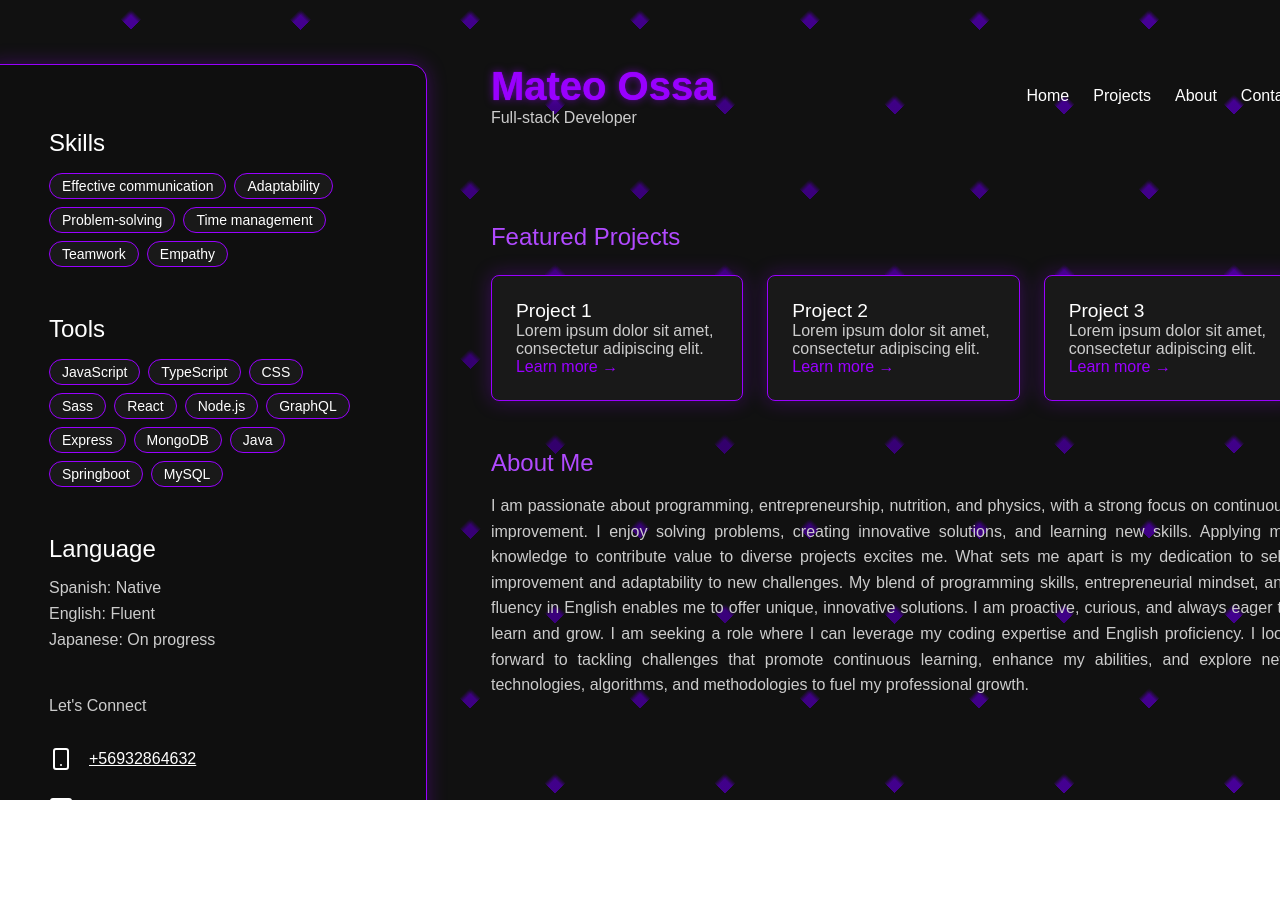
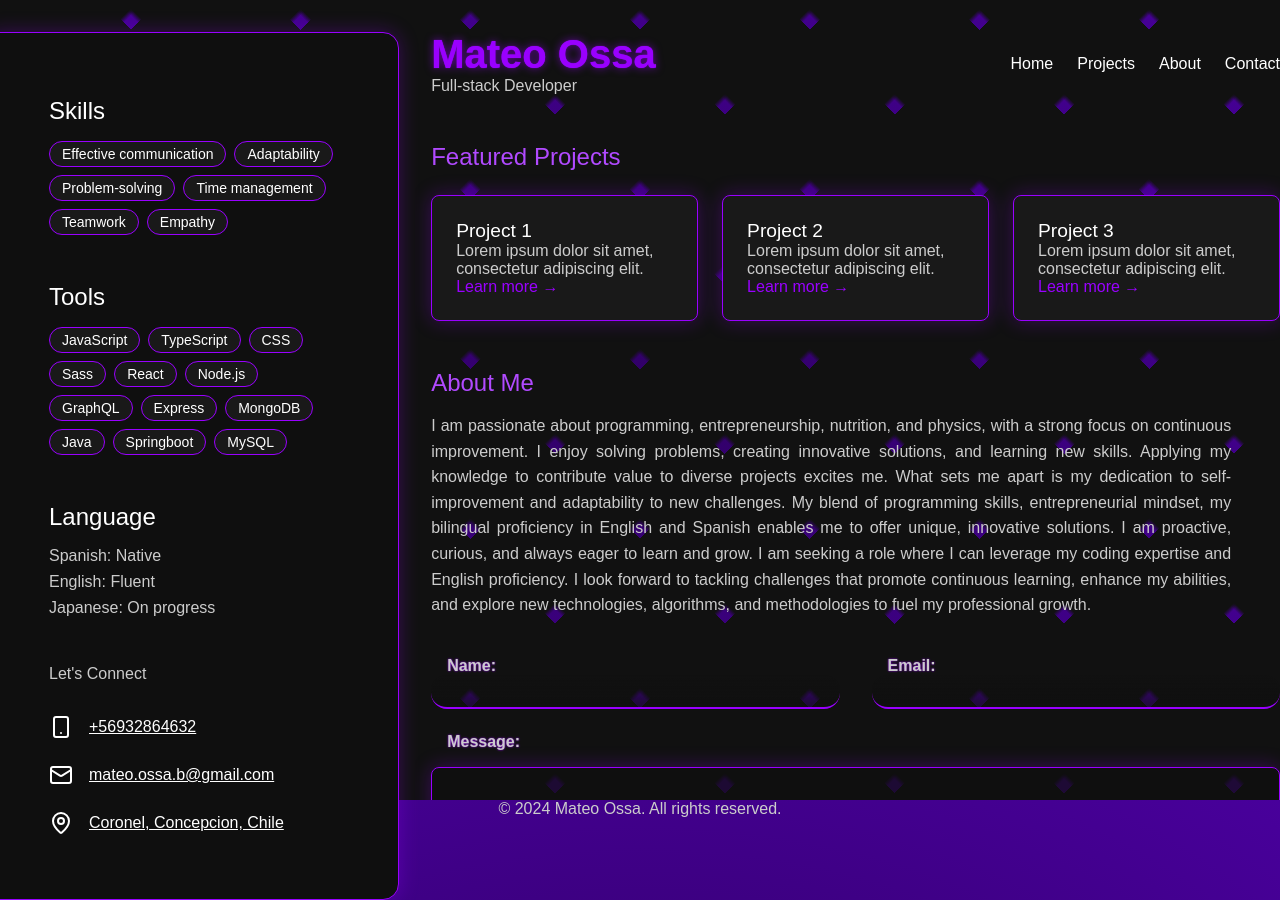
Before and after one commit to 00Mateo00/portfolio, a React (Vite) app: page / in a window 1280 px wide. Shown: the top 900 px of the page. Before the commit the page ends 800 px from the top, so only its background shows below. Built offline with nearby package versions, Linux system fonts and the light colour scheme; no server answers.

Commit message:
email form added

```diff
--- a/package.json
+++ b/package.json
@@ -12,6 +12,7 @@
     "deploy": "gh-pages -d dist"
   },
   "dependencies": {
+    "@emailjs/browser": "^4.4.1",
     "lucide-react": "^0.451.0",
     "react": "^18.3.1",
     "react-dom": "^18.3.1"
--- a/src/App.jsx
+++ b/src/App.jsx
@@ -4,6 +4,7 @@ import Projects from "./components/Projects";
 import Skills from "./components/Skills";
 import Social from "./components/Social";
 import Aboutme from "./components/Aboutme";
+import Email from "./components/Email";
 
 function App() {
   return (
@@ -15,8 +16,11 @@ function App() {
         </aside>
         <main className="portfolio__main">
           <Header />
-          <Projects />
-          <Aboutme />
+          <div className="content">
+            <Projects />
+            <Aboutme />
+            <Email />
+          </div>
         </main>
       </div>
       <footer>
--- a/src/App.scss
+++ b/src/App.scss
@@ -69,7 +69,6 @@ body {
     display: flex;
     justify-content: center;
     align-items: center;
-    overflow-y: auto;
 
     z-index: 1;
   }
@@ -84,17 +83,18 @@ body {
 }
 
 .portfolio {
-  padding: 4rem 4rem 0;
+  padding: 2rem 4rem 0;
   width: 90rem;
   height: 100%;
   display: flex;
-  gap: 4rem;
   aside {
+    margin-right: 1rem;
+
     justify-content: center;
     display: flex;
     flex-direction: column;
     border: 1px solid $electric-violet;
-    width: 40rem;
+    width: 35rem;
     height: fit-content;
     padding: 4rem;
     border-radius: 1rem;
@@ -103,8 +103,13 @@ body {
   }
 
   .portfolio__main {
+    padding: 0 1rem;
     height: 100%;
     width: 100%;
+    overflow-y: auto;
+    content {
+      overflow-y: auto;
+    }
     h2 {
       color: $electric-violet-light;
       font-size: 1.5rem;
--- a/src/components/Aboutme.jsx
+++ b/src/components/Aboutme.jsx
@@ -8,9 +8,9 @@ const Aboutme = () => {
       <div className="about__content">
         I am passionate about programming, entrepreneurship, nutrition, and physics, with a strong focus on continuous improvement. I enjoy solving problems, creating innovative
         solutions, and learning new skills. Applying my knowledge to contribute value to diverse projects excites me. What sets me apart is my dedication to self-improvement and
-        adaptability to new challenges. My blend of programming skills, entrepreneurial mindset, and fluency in English enables me to offer unique, innovative solutions. I am
-        proactive, curious, and always eager to learn and grow. I am seeking a role where I can leverage my coding expertise and English proficiency. I look forward to tackling
-        challenges that promote continuous learning, enhance my abilities, and explore new technologies, algorithms, and methodologies to fuel my professional growth.
+        adaptability to new challenges. My blend of programming skills, entrepreneurial mindset, my bilingual proficiency in English and Spanish enables me to offer unique, innovative
+        solutions. I am proactive, curious, and always eager to learn and grow. I am seeking a role where I can leverage my coding expertise and English proficiency. I look forward to
+        tackling challenges that promote continuous learning, enhance my abilities, and explore new technologies, algorithms, and methodologies to fuel my professional growth.
       </div>
     </section>
   );
--- /dev/null
+++ b/src/components/Email.jsx
@@ -0,0 +1,97 @@
+import React from "react";
+import emailjs from "@emailjs/browser";
+import "./email.scss";
+import { useRef } from "react";
+import { useState } from "react";
+
+const Email = () => {
+  const serviceId = import.meta.env.VITE_SERVICE_ID;
+  const templateId = import.meta.env.VITE_TEMPLATE_ID;
+  const publicKey = import.meta.env.VITE_PUBLIC_KEY;
+
+  const [errors, setErrors] = useState({});
+  const form = useRef(null);
+
+  const validations = (data) => {
+    let isValid = true;
+
+    const errors = {
+      name: null,
+      email: null,
+      message: null,
+    };
+    const name = data.from_name.value;
+    const email = data.from_email.value;
+    const message = data.message.value;
+
+    const emailRegex = /^\w+([\.-]?\w+)*@\w+([\.-]?\w+)*(\.\w{2,3})+$/;
+    if (!emailRegex.test(email)) {
+      errors.email = "Invalid email address";
+    }
+    if (name.length < 3) {
+      errors.name = "Name must be at least 3 characters";
+    }
+
+    // empty fields
+    if (!name) {
+      errors.name = "this field can not be empty";
+    }
+    if (!email) {
+      errors.email = "this field can not be empty";
+    }
+    if (!message) {
+      errors.message = "this field can not be empty";
+    }
+
+    // errors has any non-null property? isValid =false.
+    Object.keys(errors).forEach((key) => errors[key] && (isValid = false));
+
+    return { isValid, errors };
+  };
+
+  const sendEmail = (e) => {
+    e.preventDefault();
+    const { isValid, errors } = validations(form.current.elements);
+    if (!isValid) return setErrors(errors);
+    setErrors({});
+
+    emailjs
+      .sendForm(serviceId, templateId, form.current, {
+        publicKey: publicKey,
+      })
+      .then(
+        () => {
+          console.log("SUCCESS!");
+          form.current.reset();
+        },
+        (error) => {
+          console.log("FAILED...", error);
+        }
+      );
+  };
+
+  return (
+    <form className="email-form" ref={form} onSubmit={sendEmail}>
+      <div className="top-form">
+        <div className="name">
+          <label>Name: </label>
+          <input type="text" name="from_name" />
+          <span>{errors.name}</span>
+        </div>
+        <div className="email">
+          <label>Email: </label>
+          <input type="email" name="from_email" />
+          <span>{errors.email}</span>
+        </div>
+      </div>
+      <div className="bottom-form">
+        <label>Message: </label>
+        <textarea name="message" spellCheck="false" />
+        <span>{errors.message}</span>
+      </div>
+      <input type="submit" value="submit" />
+    </form>
+  );
+};
+
+export default Email;
--- a/src/components/Skills.jsx
+++ b/src/components/Skills.jsx
@@ -23,7 +23,7 @@ const Skills = () => {
           { language: "English", level: "Fluent" },
           { language: "Japanese", level: "On progress" },
         ].map((skill) => (
-          <div>
+          <div key={skill.language}>
             {skill.language}: {skill.level}
           </div>
         ))}
--- a/src/components/aboutme.scss
+++ b/src/components/aboutme.scss
@@ -1,5 +1,9 @@
 .about {
-  padding-bottom: 3rem;
+  margin-bottom: 2rem;
+  width: 100%;
+  height: 16rem;
+  overflow-y: auto;
+
   .about__content {
     margin-top: 1rem;
     line-height: 1.6;
--- /dev/null
+++ b/src/components/email.scss
@@ -0,0 +1,76 @@
+@import "../utility/utils.scss";
+.email-form {
+  display: flex;
+  flex-direction: column;
+  align-items: start;
+  justify-content: center;
+  width: 100%;
+  .top-form {
+    display: flex;
+    justify-content: space-between;
+    gap: 2rem;
+    div {
+      display: flex;
+      flex-direction: column;
+      input {
+        height: 2rem;
+        width: 100%;
+        border-bottom: 2px solid $electric-violet;
+        background: linear-gradient(to bottom, rgba($bg-dark, 0), rgba($bg-dark, 0.7));
+      }
+    }
+
+    margin-bottom: 1rem;
+  }
+
+  div {
+    width: 100%;
+    label {
+      padding-left: 1rem;
+      font-weight: bold;
+      text-shadow: 0 0 2px $electric-violet;
+    }
+    input,
+    textarea {
+      color: $text-dark;
+      padding: 1rem;
+      border-radius: 1rem;
+      margin-bottom: 0.5rem;
+    }
+  }
+  .bottom-form {
+    textarea {
+      display: flex;
+      justify-content: center;
+      align-items: start;
+      font-weight: normal;
+      width: 100%;
+      height: 8rem;
+      border-radius: 0.5rem;
+      resize: none;
+
+      margin-top: 1rem;
+      border: 1px solid $electric-violet;
+      background-color: rgba($bg-dark, 0.7);
+
+      box-shadow: $shadow;
+    }
+  }
+
+  input[type="submit"] {
+    background-color: $primary;
+    border: 1px solid $electric-violet;
+    box-shadow: $shadow;
+    color: $text-light;
+    padding: 0.5rem 1rem;
+    border-radius: 0.5rem;
+    transition: all 0.3s ease-in-out;
+
+    cursor: pointer;
+
+    &:hover {
+      box-shadow: 0 0 15px $electric-violet;
+      background-color: $bg-dark;
+    }
+  }
+}
--- a/src/components/header.scss
+++ b/src/components/header.scss
@@ -10,7 +10,7 @@
 .header {
   display: flex;
   justify-content: space-between;
-  padding-bottom: 6rem;
+  margin-bottom: 3rem;
 
   h1 {
     font-size: 2.5rem;
--- a/src/components/projects.scss
+++ b/src/components/projects.scss
@@ -1,7 +1,7 @@
 @import "../utility/utils.scss";
 
 .projects {
-  padding-bottom: 3rem;
+  margin-bottom: 3rem;
   .projects-grid {
     margin-top: 1.5rem;
     display: grid;
@@ -12,7 +12,7 @@
       background-color: $bg-light;
       border-radius: 0.5rem;
       padding: 1.5rem;
-      transition: box-shadow 0.3s ease;
+      transition: box-shadow 0.3s ease-in-out;
       border: 1px solid $electric-violet;
       box-shadow: $shadow;
 
```
Also changed, not shown: 2 other files (tests, documents, lock files or other folders).
